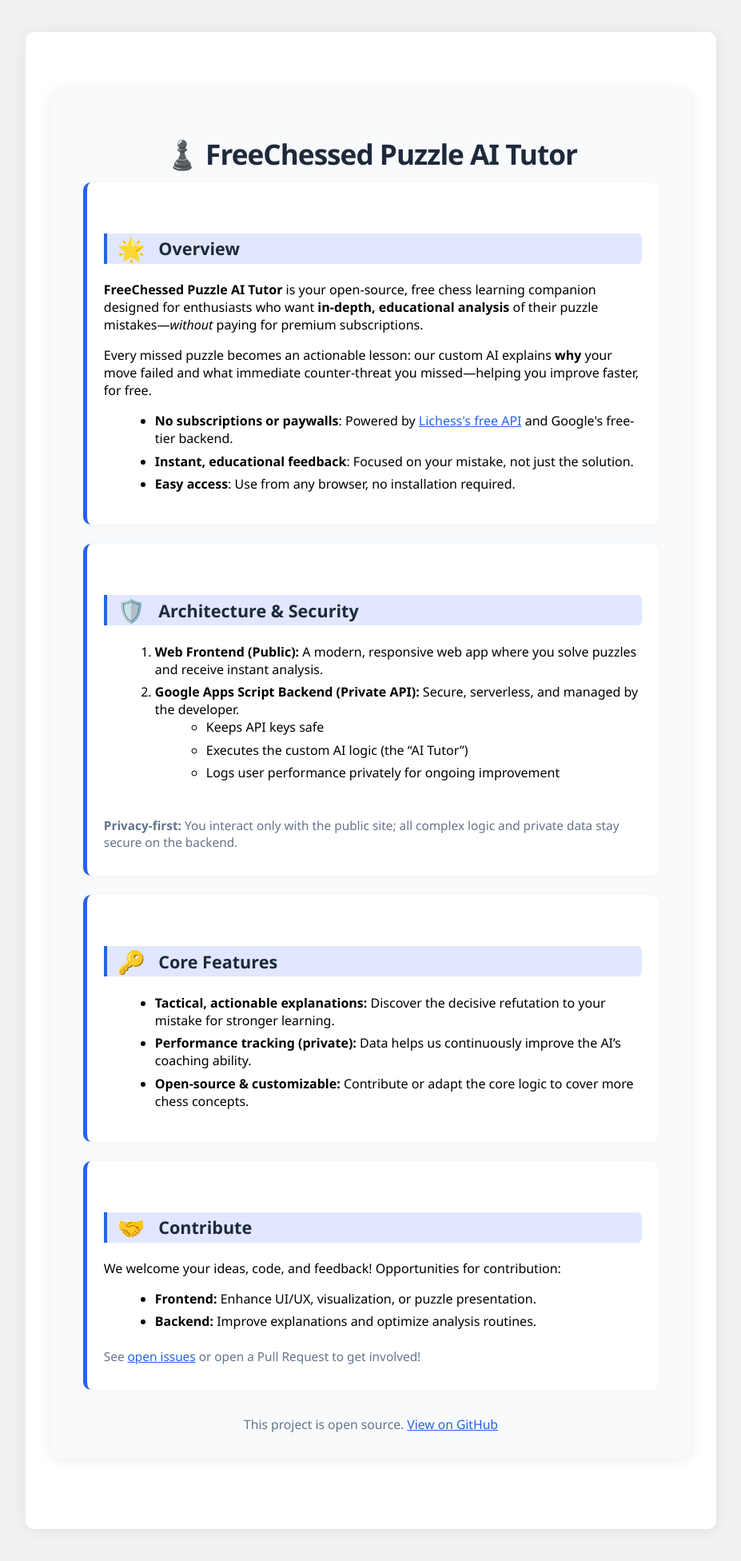
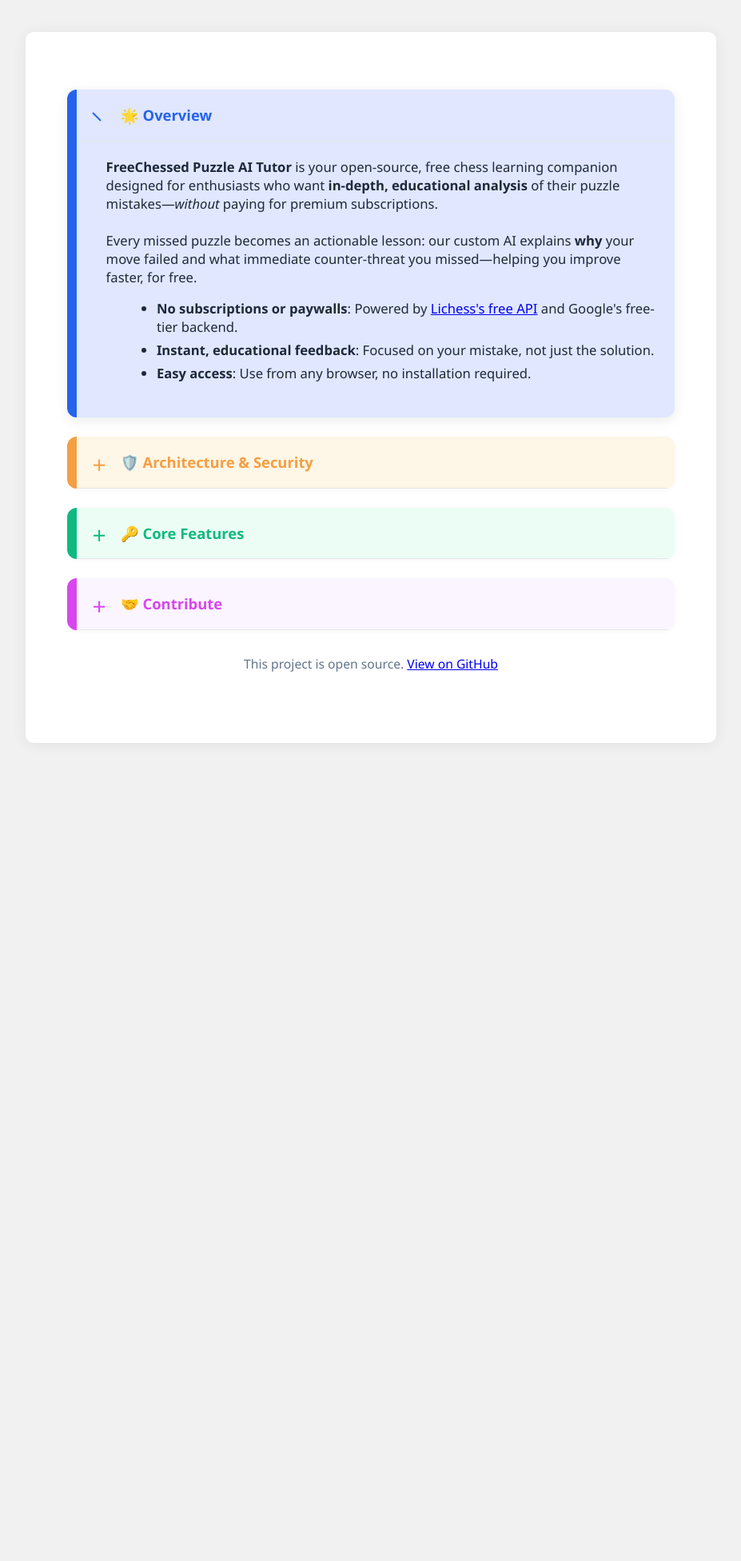
Before and after one commit to codingchampion1/ai-chess-puzzle, a Jekyll site: the page built from about.md, in a window 1280 px wide. Shown: the whole page at 80% size, without its empty margins (176-1103 px from the left). Built offline with Jekyll 4.4.1, drawn with Linux system fonts in a browser that asks for light colours; after the commit the page ends 969 px from its top, so only the background shows below that; some of the changed lines change nothing that is shown.

Commit message:
Update about.md

```diff
--- a/about.md
+++ b/about.md
@@ -7,137 +7,166 @@ title: About
 .about-container {
   max-width: 760px;
   margin: 2rem auto 3rem auto;
-  padding: 2rem 2.5rem;
-  background: #f8fafc;
-  border-radius: 14px;
-  box-shadow: 0 2px 18px 0 rgba(0,0,0,0.08);
   font-family: 'Segoe UI', 'Arial', sans-serif;
 }
-.about-container h1, .about-container h2, .about-container h3 {
-  color: #1e293b;
+.collapse-card {
+  margin-bottom: 1.5em;
+  border-radius: 12px;
+  box-shadow: 0 1px 6px 0 rgba(0,0,0,0.04);
+  overflow: hidden;
+  background: #fff;
+  border-left: 12px solid var(--card-color, #2563eb);
+  transition: box-shadow 0.2s;
 }
-.about-container h1 {
-  font-size: 2.2rem;
-  margin-bottom: 0.35em;
-  text-align: center;
-  letter-spacing: -1px;
+.collapse-card[open] {
+  box-shadow: 0 4px 16px 0 rgba(0,0,0,0.08);
 }
-.about-container h2 {
-  font-size: 1.35rem;
-  margin-top: 2em;
-  margin-bottom: 1em;
-  border-left: 4px solid #2563eb;
-  padding-left: 0.6em;
-  background: #e0e7ff;
-  border-radius: 0 6px 6px 0;
+.collapse-card summary {
+  cursor: pointer;
+  font-size: 1.15rem;
+  font-weight: bold;
+  padding: 1.05em 1.2em 1.05em 1em;
+  background: var(--card-bg, #e0e7ff);
+  color: var(--card-color, #2563eb);
   display: flex;
   align-items: center;
-  gap: 0.5em;
+  border-bottom: 1px solid #e5e7eb;
+  user-select: none;
+  outline: none;
+  position: relative;
 }
-.about-container h2 .emoji {
-  font-size: 1.3em;
-  margin-right: 0.2em;
+.collapse-card summary::-webkit-details-marker {
+  display: none;
 }
-.about-container h3 {
-  font-size: 1.13rem;
-  margin-top: 1.7em;
+.collapse-card summary:focus {
+  outline: none;
 }
-.about-container ul, .about-container ol {
-  margin-left: 1.5em;
+.collapse-card .plus-minus {
+  width: 20px;
+  height: 20px;
+  display: inline-block;
+  margin-right: 0.89em;
+  transition: transform 0.23s;
+}
+.collapse-card[open] .plus-minus {
+  transform: rotate(45deg);
+}
+.collapse-card .card-content {
+  padding: 1.2em 1.5em 1.3em 2.2em;
+  font-size: 1.04rem;
+  color: #1e293b;
+  background: var(--card-bg, #e0e7ff);
+}
+.collapse-card ul {
+  margin-left: 1.4em;
   margin-bottom: 1em;
 }
-.about-container li {
-  padding-bottom: 0.4em;
+.collapse-card ol {
+  margin-left: 1.4em;
+  margin-bottom: 1em;
 }
-.about-container .card-section {
-  background: #fff;
-  border-radius: 10px;
-  padding: 1.3em 1.3em 1.1em 1.3em;
-  margin-bottom: 1.5em;
-  border-left: 5px solid #2563eb;
-  box-shadow: 0 1px 6px 0 rgba(0,0,0,0.03);
+.collapse-card li {
+  padding-bottom: 0.35em;
 }
-.about-container .muted {
+.collapse-card .muted {
   color: #64748b;
-  font-size: 0.96em;
+  font-size: 0.97em;
   margin-top: 0.7em;
   margin-bottom: 0.9em;
 }
-.about-container a {
-  color: #2563eb;
-  text-decoration: underline;
-}
 @media (max-width: 600px) {
   .about-container {
-    padding: 1.2rem 0.7rem;
+    padding: 0.3rem;
+  }
+  .collapse-card .card-content {
+    padding: 1em 0.6em 1.2em 1em;
   }
 }
 </style>
 
 <div class="about-container">
 
-<h1>♟️ FreeChessed Puzzle AI Tutor</h1>
+<details class="collapse-card" style="--card-color: #2563eb; --card-bg: #e0e7ff;" open>
+  <summary><span class="plus-minus">＋</span>🌟 Overview</summary>
+  <div class="card-content">
+    <strong>FreeChessed Puzzle AI Tutor</strong> is your open-source, free chess learning companion designed for enthusiasts who want <b>in-depth, educational analysis</b> of their puzzle mistakes—<i>without</i> paying for premium subscriptions.
+    <br><br>
+    Every missed puzzle becomes an actionable lesson: our custom AI explains <b>why</b> your move failed and what immediate counter-threat you missed—helping you improve faster, for free.
+    <ul>
+      <li><strong>No subscriptions or paywalls</strong>: Powered by <a href="https://lichess.org/api" target="_blank">Lichess's free API</a> and Google's free-tier backend.</li>
+      <li><strong>Instant, educational feedback</strong>: Focused on your mistake, not just the solution.</li>
+      <li><strong>Easy access</strong>: Use from any browser, no installation required.</li>
+    </ul>
+  </div>
+</details>
 
-<div class="card-section">
-  <h2><span class="emoji">🌟</span> Overview</h2>
-  <p>
-    <strong>FreeChessed Puzzle AI Tutor</strong> is your open-source, free chess learning companion designed for enthusiasts who want <b>in-depth, educational analysis</b> of their puzzle mistakes—<i>without</i> paying for premium subscriptions.
-  </p>
-  <p>
-    Every missed puzzle becomes an actionable lesson: our custom AI explains <b>why</b> your move failed and what immediate counter-threat you missed—helping you improve faster, for free.
-  </p>
-  <ul>
-    <li><strong>No subscriptions or paywalls</strong>: Powered by <a href="https://lichess.org/api" target="_blank">Lichess's free API</a> and Google's free-tier backend.</li>
-    <li><strong>Instant, educational feedback</strong>: Focused on your mistake, not just the solution.</li>
-    <li><strong>Easy access</strong>: Use from any browser, no installation required.</li>
-  </ul>
-</div>
+<details class="collapse-card" style="--card-color: #f59e42; --card-bg: #fef6e6;">
+  <summary><span class="plus-minus">＋</span>🛡️ Architecture &amp; Security</summary>
+  <div class="card-content">
+    <ol>
+      <li>
+        <b>Web Frontend (Public):</b> A modern, responsive web app where you solve puzzles and receive instant analysis.
+      </li>
+      <li>
+        <b>Google Apps Script Backend (Private API):</b> Secure, serverless, and managed by the developer.
+        <ul>
+          <li>Keeps API keys safe</li>
+          <li>Executes the custom AI logic (the “AI Tutor”)</li>
+          <li>Logs user performance privately for ongoing improvement</li>
+        </ul>
+      </li>
+    </ol>
+    <div class="muted">
+      <b>Privacy-first:</b> You interact only with the public site; all complex logic and private data stay secure on the backend.
+    </div>
+  </div>
+</details>
 
-<div class="card-section">
-  <h2><span class="emoji">🛡️</span> Architecture &amp; Security</h2>
-  <ol>
-    <li>
-      <b>Web Frontend (Public):</b> A modern, responsive web app where you solve puzzles and receive instant analysis.
-    </li>
-    <li>
-      <b>Google Apps Script Backend (Private API):</b> Secure, serverless, and managed by the developer.
-      <ul>
-        <li>Keeps API keys safe</li>
-        <li>Executes the custom AI logic (the “AI Tutor”)</li>
-        <li>Logs user performance privately for ongoing improvement</li>
-      </ul>
-    </li>
-  </ol>
-  <div class="muted">
-    <b>Privacy-first:</b> You interact only with the public site; all complex logic and private data stay secure on the backend.
+<details class="collapse-card" style="--card-color: #10b981; --card-bg: #ecfdf5;">
+  <summary><span class="plus-minus">＋</span>🔑 Core Features</summary>
+  <div class="card-content">
+    <ul>
+      <li><b>Tactical, actionable explanations:</b> Discover the decisive refutation to your mistake for stronger learning.</li>
+      <li><b>Performance tracking (private):</b> Data helps us continuously improve the AI’s coaching ability.</li>
+      <li><b>Open-source &amp; customizable:</b> Contribute or adapt the core logic to cover more chess concepts.</li>
+    </ul>
   </div>
-</div>
+</details>
 
-<div class="card-section">
-  <h2><span class="emoji">🔑</span> Core Features</h2>
-  <ul>
-    <li><b>Tactical, actionable explanations:</b> Discover the decisive refutation to your mistake for stronger learning.</li>
-    <li><b>Performance tracking (private):</b> Data helps us continuously improve the AI’s coaching ability.</li>
-    <li><b>Open-source &amp; customizable:</b> Contribute or adapt the core logic to cover more chess concepts.</li>
-  </ul>
-</div>
-
-<div class="card-section">
-  <h2><span class="emoji">🤝</span> Contribute</h2>
-  <p>
+<details class="collapse-card" style="--card-color: #d946ef; --card-bg: #faf5ff;">
+  <summary><span class="plus-minus">＋</span>🤝 Contribute</summary>
+  <div class="card-content">
     We welcome your ideas, code, and feedback! Opportunities for contribution:
-  </p>
-  <ul>
-    <li><b>Frontend:</b> Enhance UI/UX, visualization, or puzzle presentation.</li>
-    <li><b>Backend:</b> Improve explanations and optimize analysis routines.</li>
-  </ul>
-  <div class="muted">
-    See <a href="https://github.com/codingchampion1/ai-chess-puzzle/issues" target="_blank">open issues</a> or open a Pull Request to get involved!
+    <ul>
+      <li><b>Frontend:</b> Enhance UI/UX, visualization, or puzzle presentation.</li>
+      <li><b>Backend:</b> Improve explanations and optimize analysis routines.</li>
+    </ul>
+    <div class="muted">
+      See <a href="https://github.com/codingchampion1/ai-chess-puzzle/issues" target="_blank">open issues</a> or open a Pull Request to get involved!
+    </div>
   </div>
-</div>
+</details>
 
 <div style="text-align:center; color:#64748b; font-size:0.98em; margin-top:2em;">
   This project is open source. <a href="https://github.com/codingchampion1/ai-chess-puzzle" target="_blank">View on GitHub</a>
 </div>
 
-</div>
+<script>
+document.querySelectorAll('.collapse-card summary').forEach((summary) => {
+  summary.addEventListener('click', function(e) {
+    // toggle the plus/minus sign
+    const pm = summary.querySelector('.plus-minus');
+    setTimeout(() => {
+      if (summary.parentNode.open) {
+        pm.textContent = '－';
+      } else {
+        pm.textContent = '＋';
+      }
+    }, 10);
+  });
+  // Set correct sign on load if open
+  if (summary.parentNode.open) {
+    summary.querySelector('.plus-minus').textContent = '－';
+  }
+});
+</script>
```
